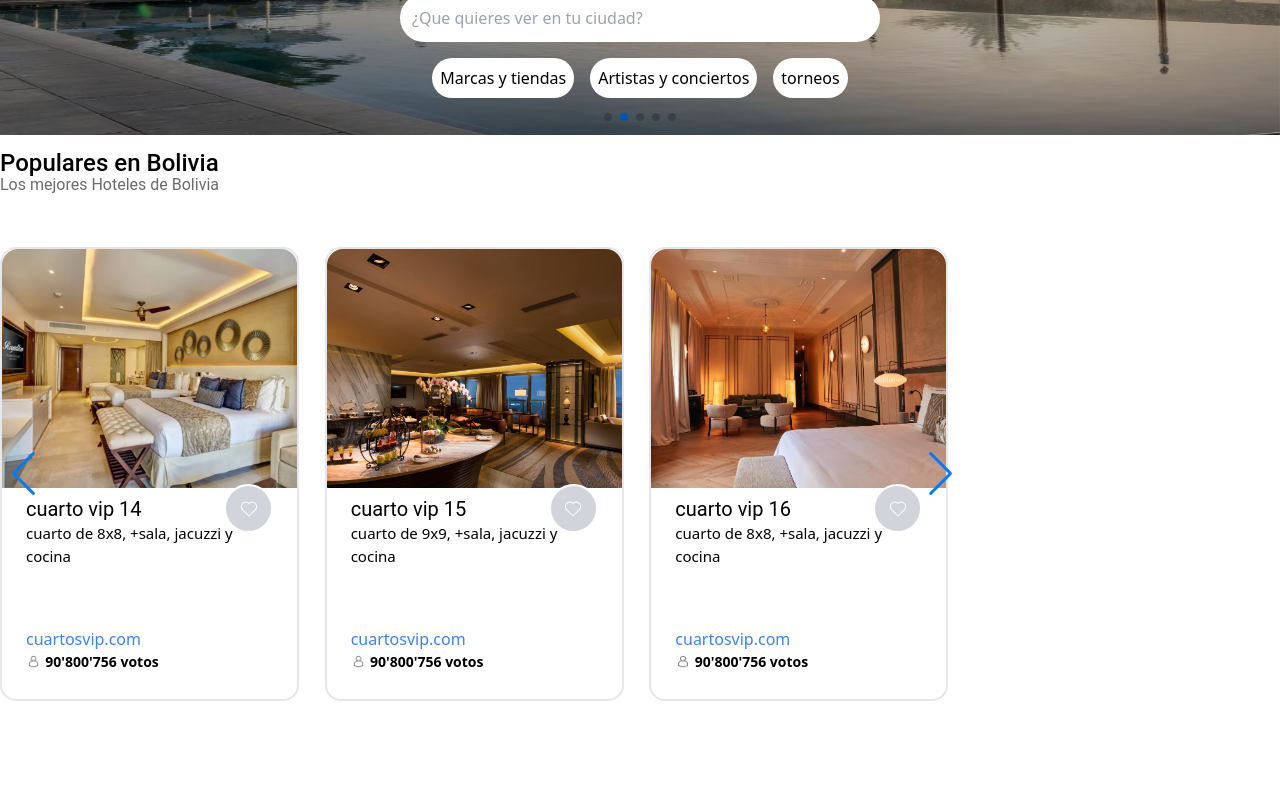
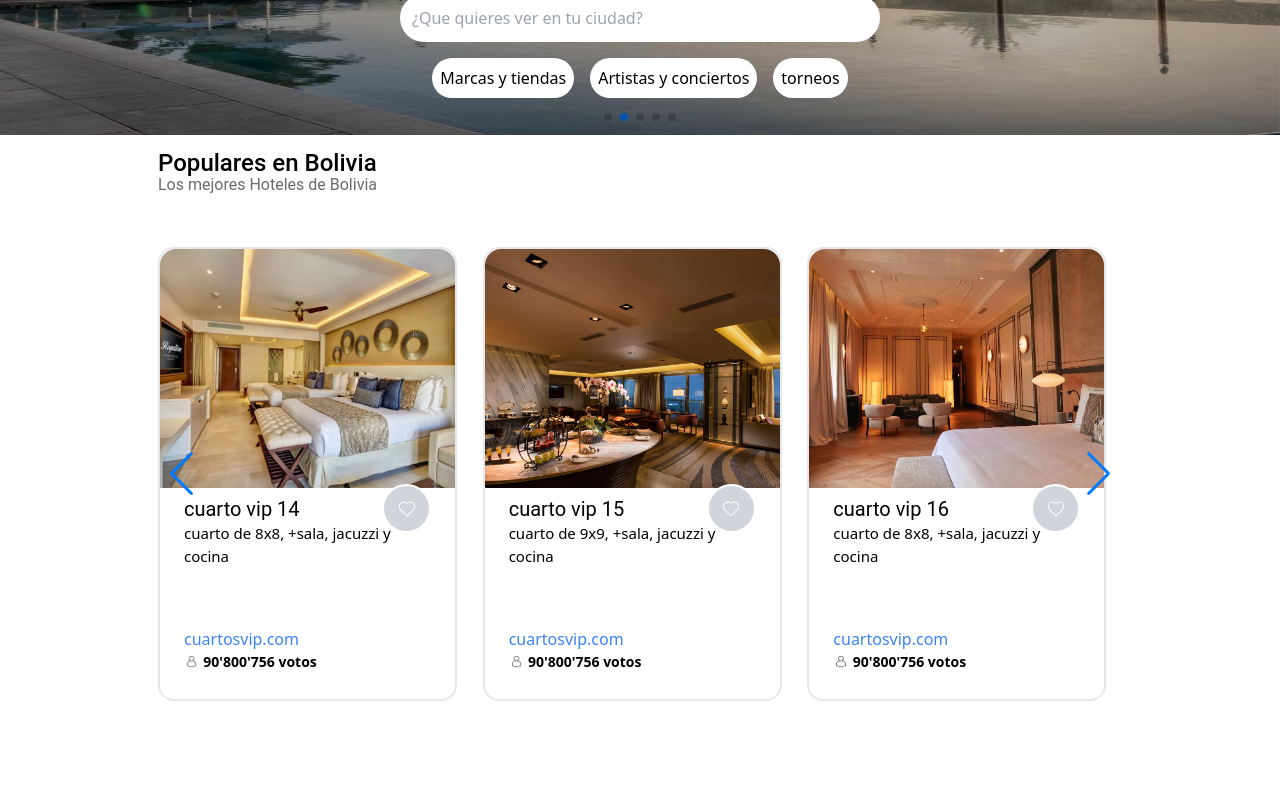
Before and after one commit to Droid-Jr/ParaCuando, a React (Vite) app: page /#/ in a window 1280 px wide. Shown: the part 320-1120 px from the top of the page. Built offline with nearby package versions, Linux system fonts and the light colour scheme.

Commit message:
ordenado los div

```diff
--- a/src/components/Contenido.jsx
+++ b/src/components/Contenido.jsx
@@ -1,25 +1,19 @@
-import json from "../json/homeCon.json";
 import React from "react";
 import { Swiper, SwiperSlide } from "swiper/react";
 import "swiper/css";
 import { Navigation } from 'swiper/modules';
 import { CiHeart } from "react-icons/ci";
-
-
+import json from "../json/homeCon.json";
 
 export default function Contenido_Populares() {
   return (
-    <div className=" ">{/**flex items-center justify-center se distorciona */}
+    <div className="md:px-8 flex justify-center items-center">
       <div className="">
         <h1 className="text-BLACK-LIGHT font-roboto text-[24px] font-medium mt-[10px]">Populares en Bolivia</h1>
-
-
         <p className="font-roboto font-normal text-[16px] leading-6 text-graydark w-[222px] mt-[-8px]">Los mejores Hoteles de Bolivia</p>
 
         <div className="mb-[100px] mt-[50px] w-[964px] h-[464px] ">
-
-
-        <Swiper navigation={true} loop={true}  modules={[Navigation]} className="grid gap-4 " slidesPerView={1.3} spaceBetween={10} breakpoints={{
+          <Swiper navigation={true} loop={true} modules={[Navigation]} className="grid gap-4 " slidesPerView={1} spaceBetween={10} breakpoints={{
             640: {
               slidesPerView: 1.3,
               spaceBetween: 10,
@@ -35,54 +29,36 @@ export default function Contenido_Populares() {
           }}>
             {json.map((valor, index) => (
               <SwiperSlide key={index}>
-
                 <div className="w-full sm:w-[299px] h-[454px] border-2 rounded-2xl ">
-
                   <img src={valor.img} alt="" className="h-[239px] sm:w-[299px] w-full object-cover rounded-tl-2xl rounded-tr-2xl overflow-hidden " />
-
                   <div className="p-6">
-                    <div className="mt-[-18px]"><p className="font-roboto font-normal text-[20px] text-black text-left ">{valor.title}</p>
-
-
+                    <div className="mt-[-18px]">
+                      <p className="font-roboto font-normal text-[20px] text-black text-left ">{valor.title}</p>
                       <p className="mt-[-2px] text-[15px]">{valor.datos}</p>
-
-                      <p className=" mt-[60px]  text-blue-500"><a href="#">{valor.url}</a></p>
-
+                      <p className="mt-[60px]  text-blue-500"><a href="#">{valor.url}</a></p>
                     </div>
-
-                    <div className="flex items-center mb-[2px]"> {/*div para img y texto del logo de votos*/}
-                      <img src={valor.logo} alt="" className="w-[15.33px] h-[15.33px]  "/>
-                      <p className="px-1 text-black font-bold text-[14px]" >{valor.votos}</p>
+                    <div className="flex items-center mb-[2px]">
+                      <img src={valor.logo} alt="" className="w-[15.33px] h-[15.33px]" />
+                      <p className="px-1 text-black font-bold text-[14px]">{valor.votos}</p>
                     </div>
-
-                    {/*PAra el corazo  incons */}
-                    <div class="flex items-start justify-end ">
-                    <div class="bg-gray-300 px-[1.5px] border-2 border-solid border-white rounded-full mt-[-190px] w-[49px] h-[49px] flex items-center justify-center">
+                    <div className="flex items-start justify-end ">
+                      <div className="bg-gray-300 px-[1.5px] border-2 border-solid border-white rounded-full mt-[-190px] w-[49px] h-[49px] flex items-center justify-center">
                         <CiHeart color="white" size={50} className="w-[26px] h-[22px]" />
                       </div>
-
-
                     </div>
-
-
                   </div>
                 </div>
               </SwiperSlide>
-
             ))}
           </Swiper>
         </div>
       </div>
 
-
-
-      {/*segundo slides*/}
-
+      {/* segundo slides */}
       {/*
       <div className=" mt-[50px] mb-[30px]">
         <h1 className="text-BLACK-LIGHT font-roboto text-[24px] font-medium mt-[10px]">Sugerencias en Para Ti</h1>
-
-      <p className="font-roboto font-normal text-[16px] leading-6 text-graydark w-    [222px] mt-[-8px]">Publicaciones que podrias apoyar</p>
+        <p className="font-roboto font-normal text-[16px] leading-6 text-graydark w-[222px] mt-[-8px]">Publicaciones que podrías apoyar</p>
         <Swiper navigation={true} modules={[Navigation]} className="grid gap-4 " slidesPerView={1.3} spaceBetween={15} breakpoints={{
           640: {
             slidesPerView: 1.3,
@@ -99,32 +75,25 @@ export default function Contenido_Populares() {
         }}>
           {json.map((valor, index) => (
             <SwiperSlide key={index}>
-
               <div className="w-full sm:w-[299px] h-[454px] border-2 rounded-2xl ">
-
                 <img src={valor.img} alt="" className="h-[239px] sm:w-[299px] w-full object-cover rounded-tl-2xl rounded-tr-2xl overflow-hidden " />
-
                 <div className="p-6">
-                  <div className="mt-[-18px]"><p className="font-roboto font-normal text-[20px] text-black text-left ">{valor.title}</p>
-
+                  <div className="mt-[-18px]">
+                    <p className="font-roboto font-normal text-[20px] text-black text-left ">{valor.title}</p>
                     <p className="mt-[-2px] text-[15px]">{valor.datos}</p>
-
                     <p className="mt-[60px] text-blue-500"><a href="#">{valor.url}</a></p>
-
                   </div>
-
                   <div className="flex items-center mt-[20px]">
-                    <img src={valor.logo} alt="" className="w-[15.33px] h-[15.33px]  "/>
-                    <p className="px-1 text-black font-bold text-[14px]" >{valor.votos}</p>
+                    <img src={valor.logo} alt="" className="w-[15.33px] h-[15.33px]" />
+                    <p className="px-1 text-black font-bold text-[14px]">{valor.votos}</p>
                   </div>
                 </div>
               </div>
             </SwiperSlide>
-
           ))}
         </Swiper>
-
-      </div>*/}
+      </div>
+      */}
     </div>
   );
 }
```
Lines whose indentation alone changed are shown as unchanged.
